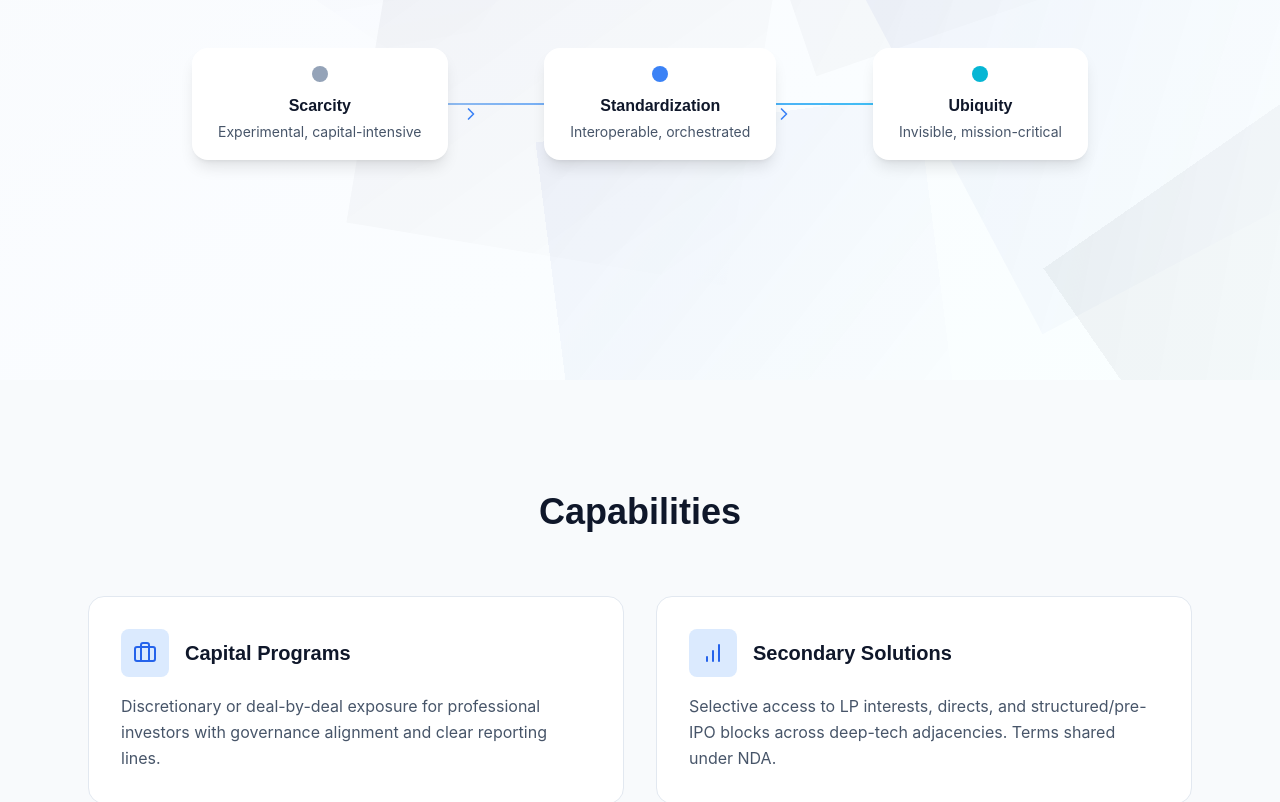
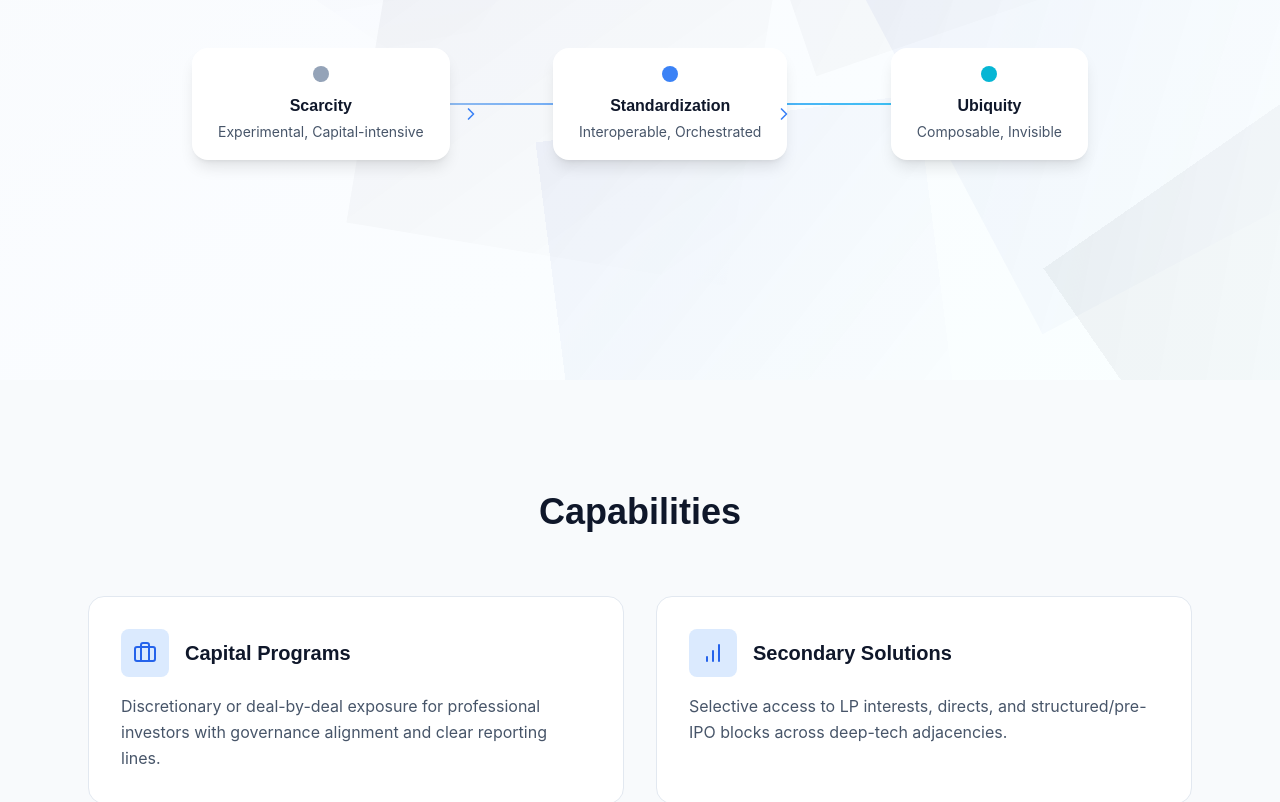
Before and after one commit to thsvc/sparkle-static, a React (Vite) app: page / in a window 1280 px wide. Shown: the part 420-1222 px from the top of the page. Built offline with nearby package versions, Linux system fonts and the light colour scheme.

Commit message:
Update App.jsx

```diff
--- a/src/App.jsx
+++ b/src/App.jsx
@@ -45,7 +45,7 @@ const capabilitiesData = [
   {
     icon: BarChart,
     title: "Secondary Solutions",
-    description: "Selective access to LP interests, directs, and structured/pre-IPO blocks across deep-tech adjacencies. Terms shared under NDA."
+    description: "Selective access to LP interests, directs, and structured/pre-IPO blocks across deep-tech adjacencies."
   },
   {
     icon: Zap,
@@ -105,17 +105,17 @@ const teamData = [
 // Historical technology evolution data
 const historyData = [
   {
-    title: "Automotive (1900–1913)",
+    title: "Automotive, 13 years to ubiquity (1900–1913)",
     beforeImage: import.meta.env.BASE_URL + 'images/automotive.png', // Corrected URL from outline to match intended image
     caption: "In 1900, cars were a rarity on New York's Fifth Avenue. By 1913, they had become the norm, reshaping mobility, industry, and the urban landscape. From scarcity to ubiquity in barely a decade."
   },
   {
-    title: "Semiconductors (1947–Today)",
+    title: "Semiconductors, 75 years to mass adoption (1947–Today)",
     beforeImage: import.meta.env.BASE_URL + 'images/semiconductors.png',
     caption: "The transistor began as a fragile experiment at Bell Labs in 1947. Today, billions are manufactured daily, powering everything from smartphones to satellites. What was once scarce is now the invisible backbone of modern life."
   },
   {
-    title: "Satellites (1962–Today)",
+    title: "Satellites, 60 years to global scale (1962–Today)",
     beforeImage: import.meta.env.BASE_URL + 'images/satellites.png',
     caption: "The Telstar satellite of 1962 opened the era of space-based communications. Today, constellations of satellites provide global internet, defense, and earth observation—once experimental, now indispensable."
   }
@@ -271,9 +271,9 @@ const Header = ({ sections, activeSection, scrollToSection }) => {
 
 const TechnologyMaturationDiagram = () => {
   const stages = [
-    { label: "Scarcity", description: "Experimental, capital-intensive" },
-    { label: "Standardization", description: "Interoperable, orchestrated" },
-    { label: "Ubiquity", description: "Invisible, mission-critical" }
+    { label: "Scarcity", description: "Experimental, Capital-intensive" },
+    { label: "Standardization", description: "Interoperable, Orchestrated" },
+    { label: "Ubiquity", description: "Composable, Invisible" }
   ];
 
   return (
```
